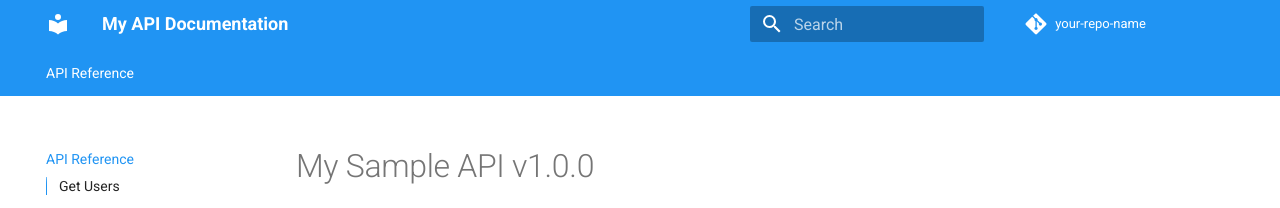
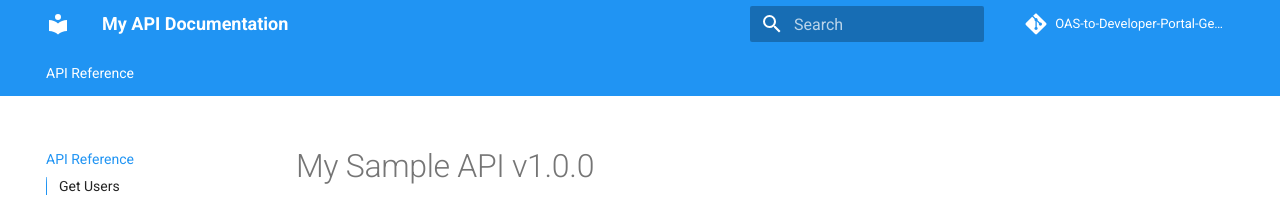
Before and after one commit to mbell195/OAS-to-Developer-Portal-Generator, an MkDocs documentation site: the page built from docs/index.md, in a window 1280 px wide. Shown: the top 208 px of the page. Built offline with MkDocs 1.6.1 and Material for MkDocs 9.7.7, drawn with Linux system fonts in a browser that asks for light colours; comment, search, counter and statistics services are not loaded.

Commit message:
Configure for GitHub Pages deployment
- Update mkdocs.yml with correct site_url, repo_url, repo_name
- Update README badge to point to actual repository
- Regenerate sample site with correct URLs

Site will be live at: https://mbell195.github.io/OAS-to-Developer-Portal-Generator/

```diff
--- a/mkdocs.yml
+++ b/mkdocs.yml
@@ -1,7 +1,7 @@
 site_name: "My API Documentation"
-site_url: "https://your-username.github.io/your-repo-name/"
-repo_url: "https://github.com/your-username/your-repo-name"
-repo_name: "your-repo-name"
+site_url: "https://mbell195.github.io/OAS-to-Developer-Portal-Generator/"
+repo_url: "https://github.com/mbell195/OAS-to-Developer-Portal-Generator"
+repo_name: "OAS-to-Developer-Portal-Generator"
 edit_uri: "blob/main/docs/"
 
 theme:
```
Also changed, not shown: README.md (+1 -1 lines), site/404.html, site/index.html, site/sitemap.xml, 1 other file.
